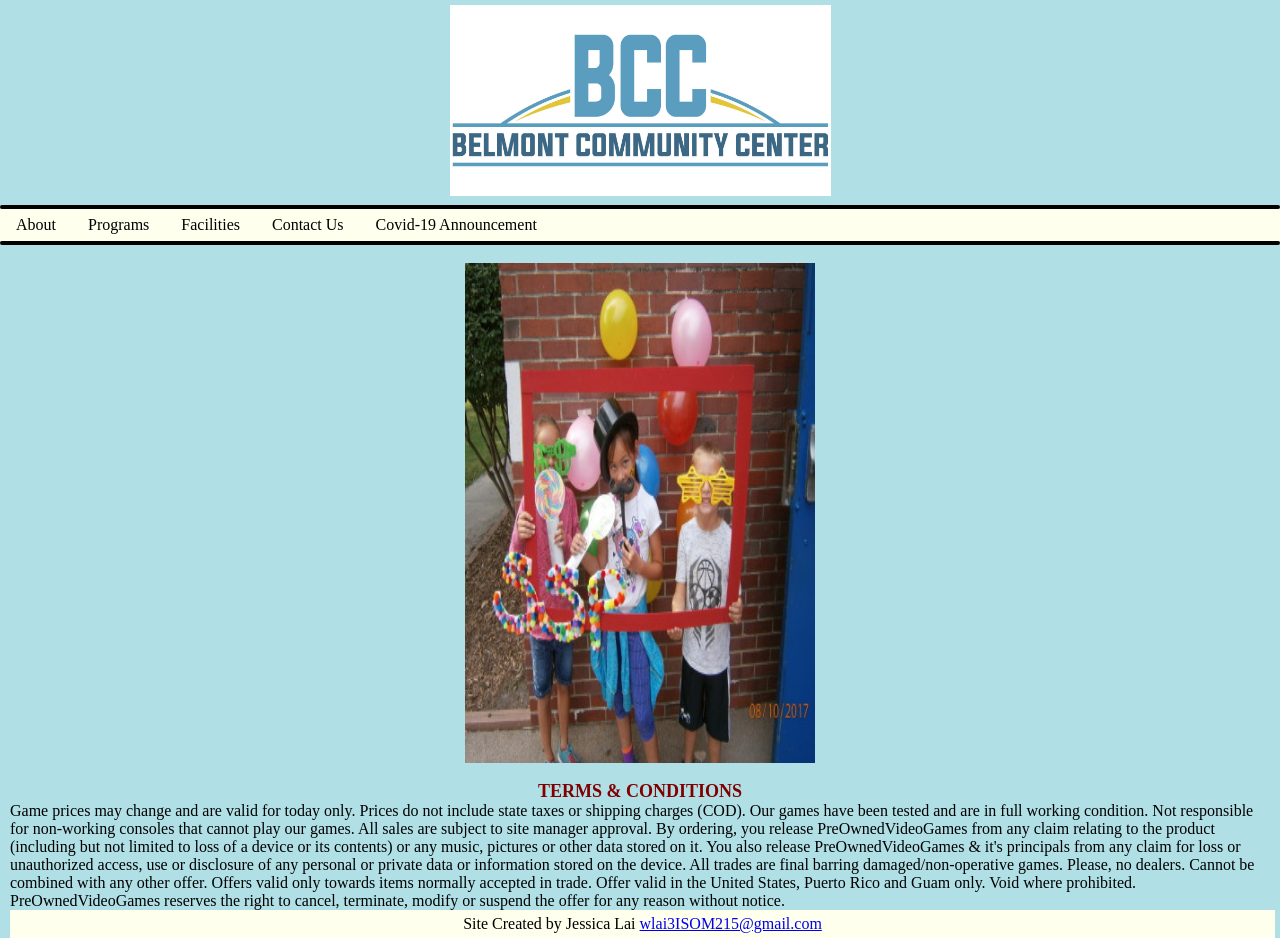
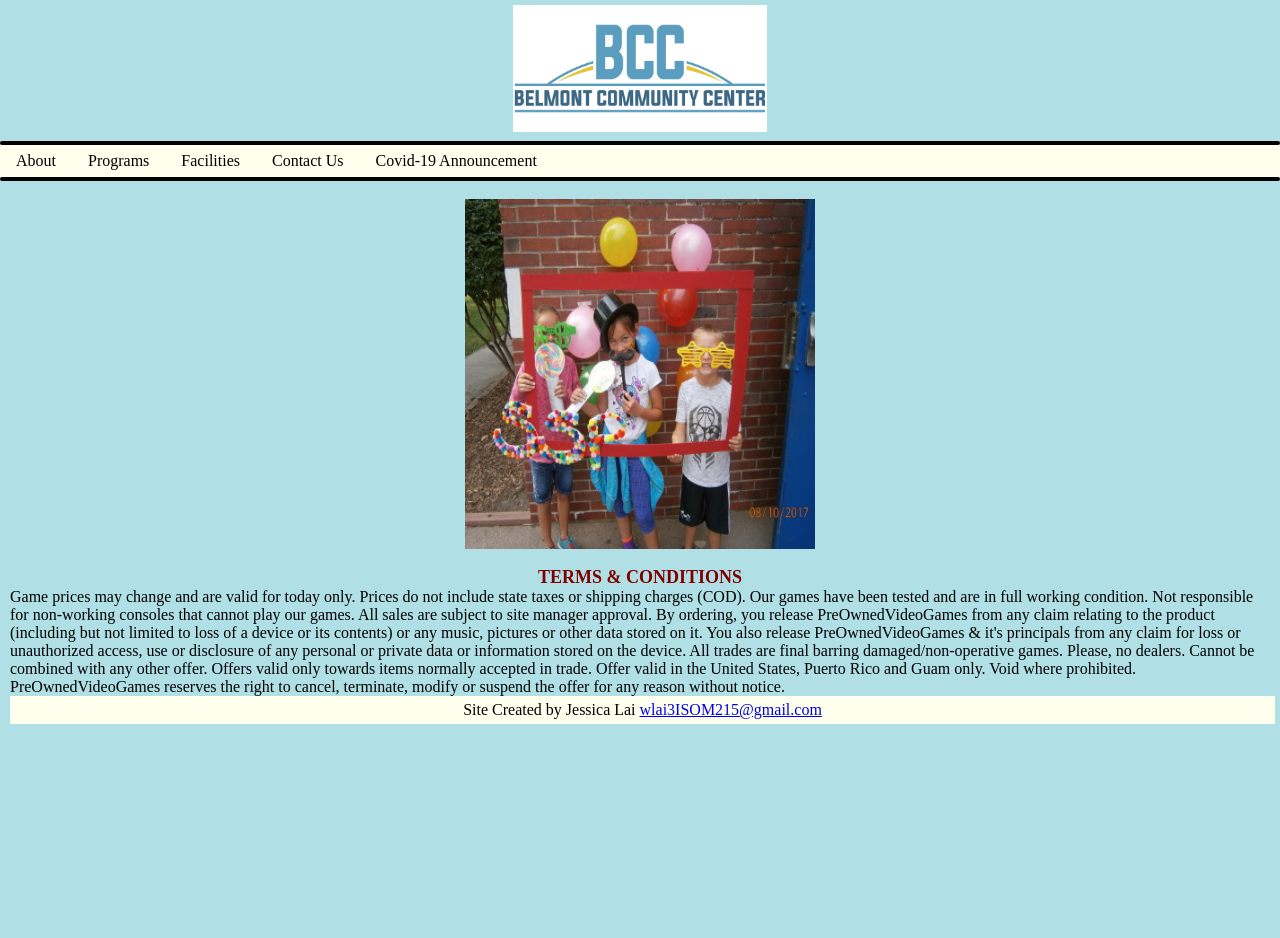
Before and after one commit to wlai3ISOM215/wlai3ISOM215.github.io, a Jekyll site: the page index.html, which Jekyll copies as it is, in a window 1280 px wide. Built offline with Jekyll 4.4.1, drawn with Linux system fonts in a browser that asks for light colours; after the commit the page ends 900 px from its top, so only the background shows below that.

Commit message:
Update index.html

```diff
--- a/index.html
+++ b/index.html
@@ -120,7 +120,7 @@ $(function(){
 <!-- BCC Logo -->
 <div class="header">
 <div {border-color: black;}>
-<img src="bcc logo.jpg" width="30%" height="30%">
+<img src="bcc logo.jpg" width="20%" height="20%">
 </div>
 </div>
 <hr>
@@ -144,14 +144,14 @@ function googleTranslateElementInit() {
 <br>
 <!-- Slideshow -->
 <div class="center" style="max-width:350px">
-  <img class="mySlides" src="bcc1.jpg" style="height:500px; width:350px">
-  <img class="mySlides" src="bcc2.jpg" style="height:500px; width:350px">
-  <img class="mySlides" src="bcc3.jpg" style="height:500px; width:350px">
-  <img class="mySlides" src="bcc4.jpg" style="height:500px; width:350px">
-  <img class="mySlides" src="bcc5.jpg" style="height:500px; width:350px">
-  <img class="mySlides" src="bcc6.jpg" style="height:500px; width:350px">
-  <img class="mySlides" src="bcc7.jpg" style="height:500px; width:350px">
-  <img class="mySlides" src="bcc8.jpg" style="height:500px; width:350px">
+  <img class="mySlides" src="bcc1.jpg" style="height:350px; width:350px">
+  <img class="mySlides" src="bcc2.jpg" style="height:350px; width:350px">
+  <img class="mySlides" src="bcc3.jpg" style="height:350px; width:350px">
+  <img class="mySlides" src="bcc4.jpg" style="height:350px; width:350px">
+  <img class="mySlides" src="bcc5.jpg" style="height:350px; width:350px">
+  <img class="mySlides" src="bcc6.jpg" style="height:350px; width:350px">
+  <img class="mySlides" src="bcc7.jpg" style="height:350px; width:350px">
+  <img class="mySlides" src="bcc8.jpg" style="height:350px; width:350px">
 </div>
 
 <script>
```
